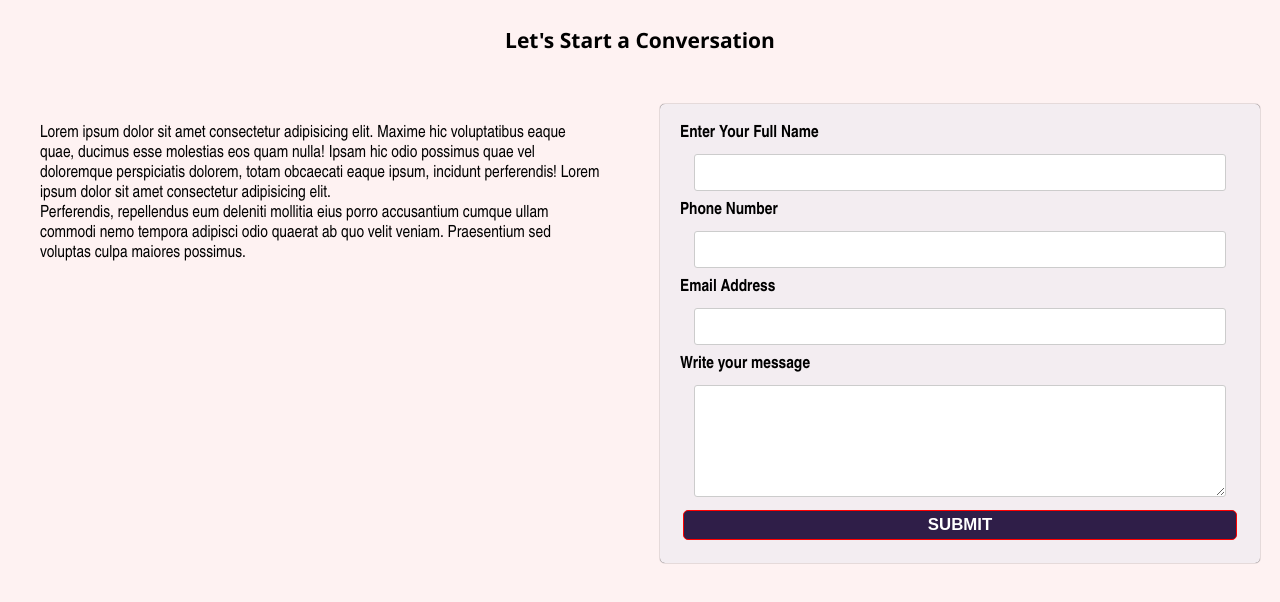
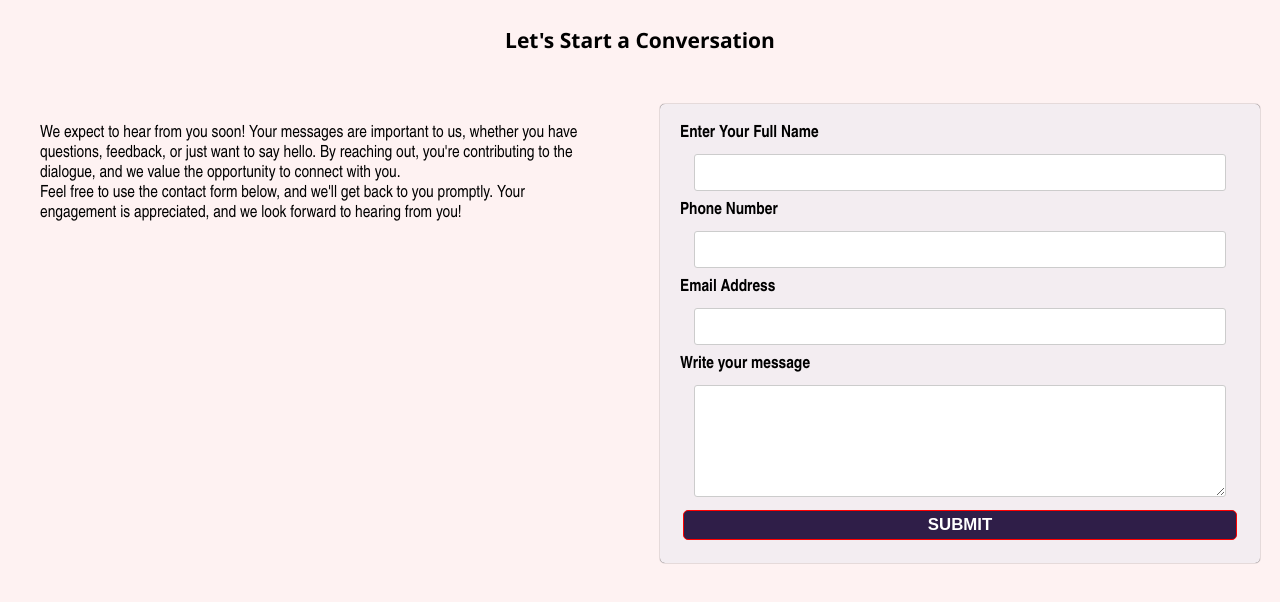
Before and after one commit to gAhammadReja/college-project, a website: page client/contact.html in a window 1280 px wide. Shown: the part 422-1024 px from the top of the page. Drawn offline with Linux system fonts and the light colour scheme.

Commit message:
Update contact.html

```diff
--- a/client/contact.html
+++ b/client/contact.html
@@ -29,9 +29,7 @@
 
 <div class="flex">
     <div class="container_one">
-        Lorem ipsum dolor sit amet consectetur adipisicing elit. Maxime hic voluptatibus eaque quae, ducimus esse molestias eos quam nulla! Ipsam hic odio possimus quae vel doloremque perspiciatis dolorem, totam obcaecati eaque ipsum, incidunt perferendis!
-        Lorem ipsum dolor sit amet consectetur adipisicing elit. <br>Perferendis, repellendus eum deleniti mollitia eius porro accusantium cumque ullam commodi nemo tempora adipisci odio quaerat ab quo velit veniam. Praesentium sed voluptas culpa maiores possimus.
-    </div>
+        We expect to hear from you soon! Your messages are important to us, whether you have questions, feedback, or just want to say hello. By reaching out, you're contributing to the dialogue, and we value the opportunity to connect with you.<br> Feel free to use the contact form below, and we'll get back to you promptly. Your engagement is appreciated, and we look forward to hearing from you!    </div>
     <div class="container">
         <form action="#" method="post">
             <label for="first-name">Enter Your Full Name</label>
```
